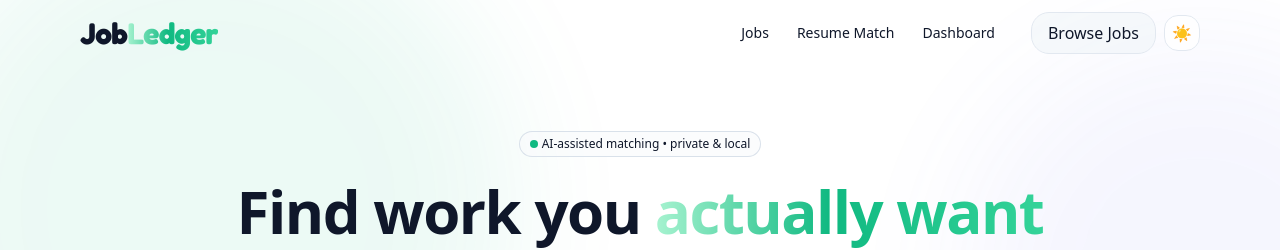
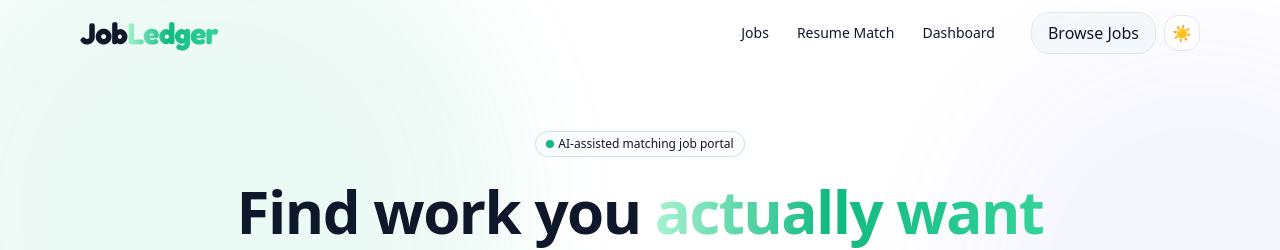
Before and after one commit to denildominic/jobledger, a Next.js app: page / in a window 1280 px wide. Shown: the top 250 px of the page. Built offline with nearby package versions, Linux system fonts and the light colour scheme.

Commit message:
Front page UI changes

```diff
--- a/app/page.tsx
+++ b/app/page.tsx
@@ -15,7 +15,7 @@ export default function Home() {
           {/* Badge */}
           <div className="badge mx-auto">
             <span className="h-2 w-2 rounded-full bg-brand inline-block" />
-            <span>AI-assisted matching • private &amp; local</span>
+            <span>AI-assisted matching job portal</span>
           </div>
 
           {/* Headline */}
```
